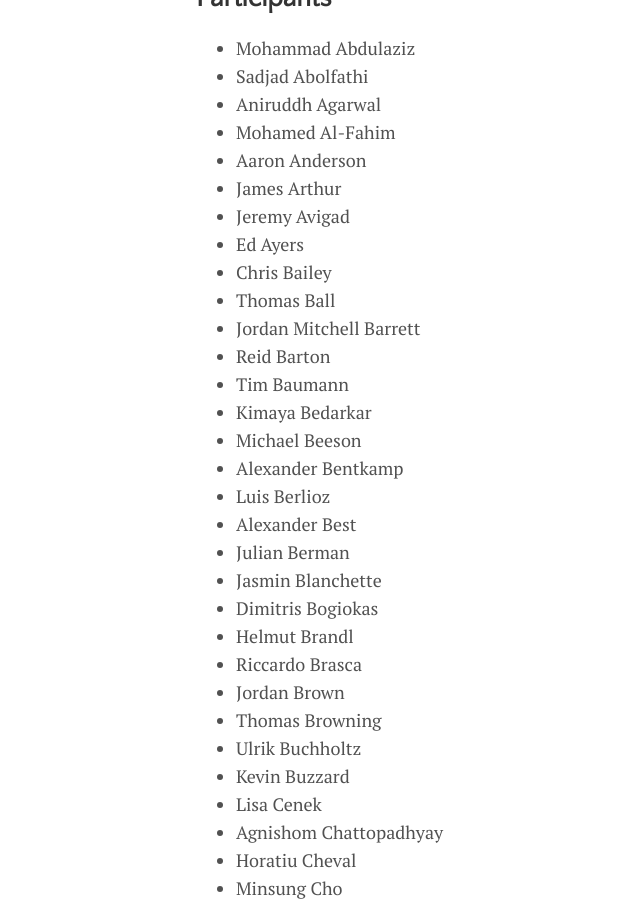
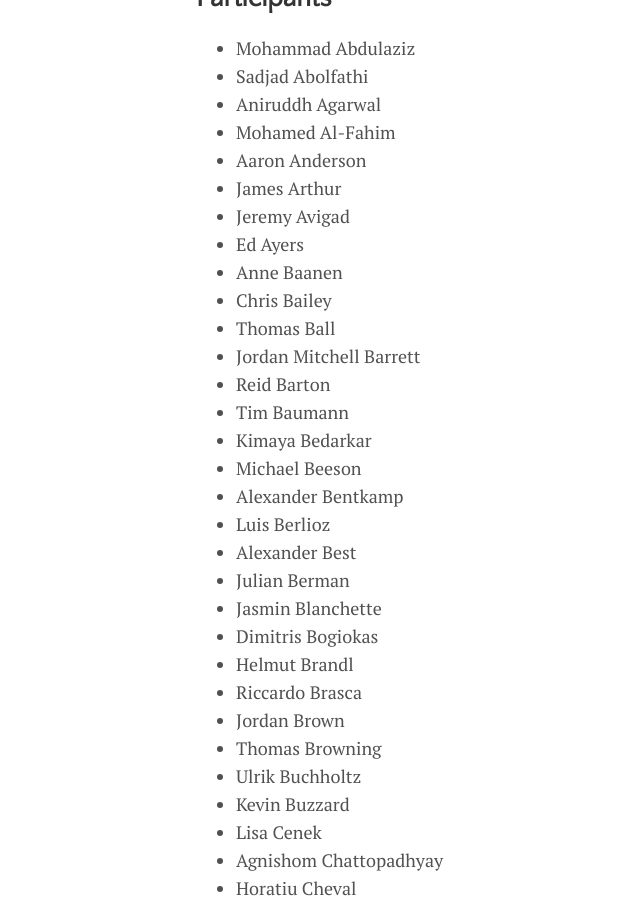
Before and after one commit to leanprover-community/lt2021, a Jekyll site: the page built from participants.md, in a window 1280 px wide and 900 px high, scrolled down 343 px. Shown: the whole window, without its empty margins (44-684 px from the left). Built offline with Jekyll 4.4.1, drawn with Linux system fonts in a browser that asks for light colours.

Commit message:
participants

```diff
--- a/participants.md
+++ b/participants.md
@@ -21,6 +21,7 @@ The links can also be found in the Lean Together 2021 stream of the [Zulip chat]
 * James Arthur
 * Jeremy Avigad
 * Ed Ayers
+* Anne Baanen
 * Chris Bailey
 * Thomas Ball
 * Jordan Mitchell Barrett
```
Also changed, not shown: other parts of participants.md (+1 -0 lines).
